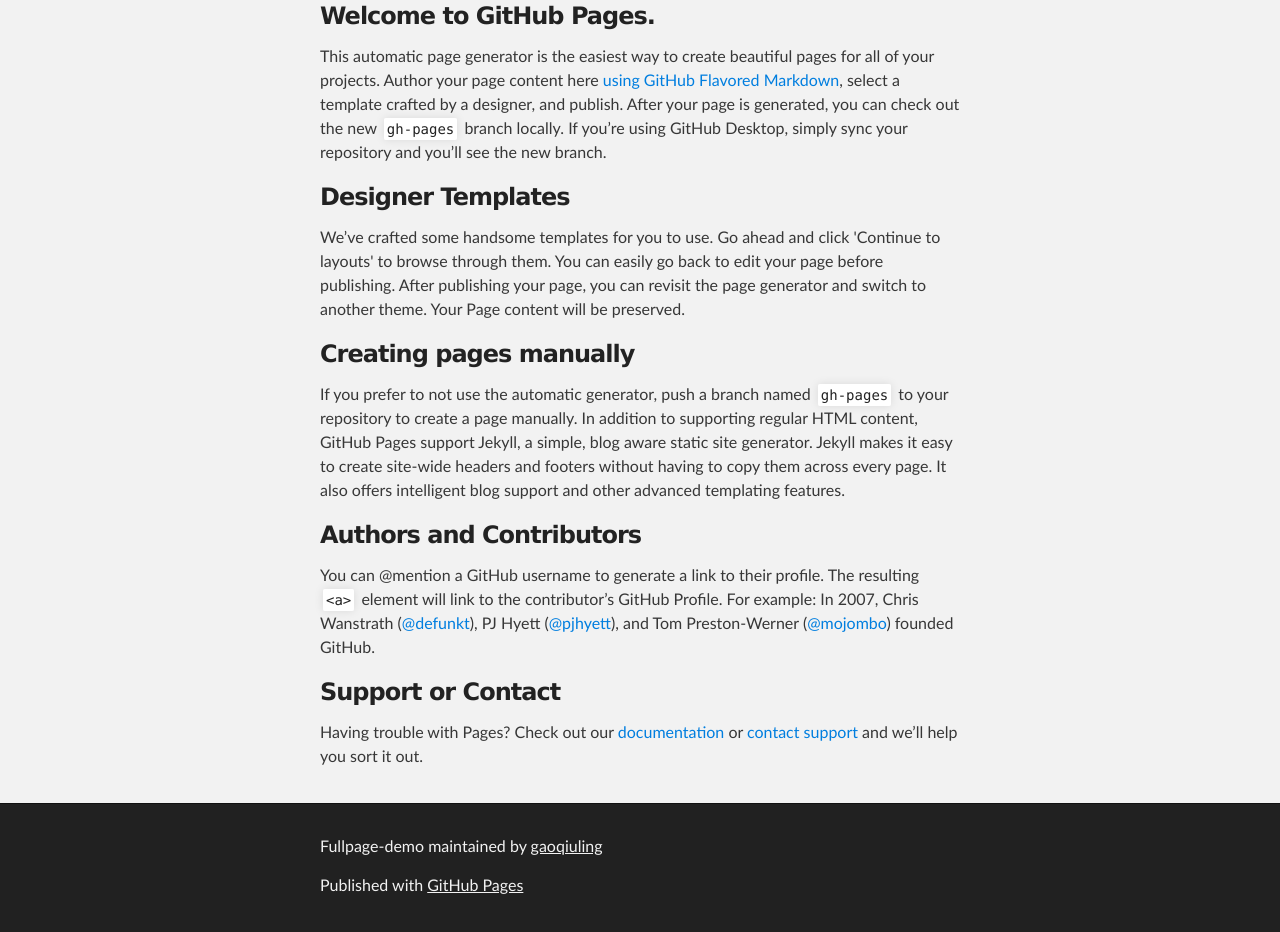
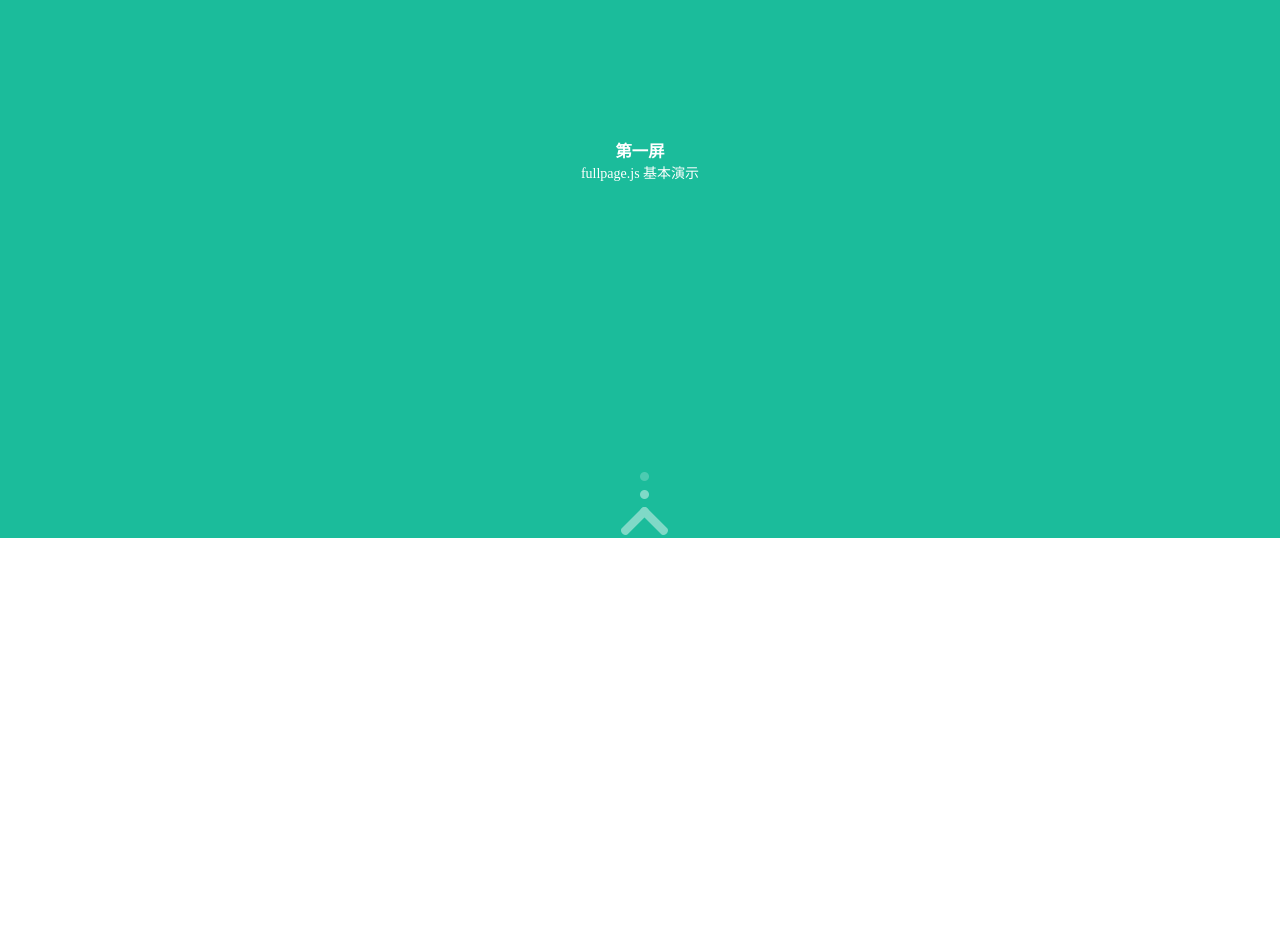
Before and after one commit to gaoqiuling/fullpage-demo, a plain HTML site: page index.html in a window 1280 px wide. Shown: the part 262-1194 px from the top of the page. After the commit the page ends 800 px from the top, so only its background shows below. Drawn offline with Linux system fonts and the light colour scheme.

Commit message:
revert
revert

```diff
--- a/index.html
+++ b/index.html
@@ -1,72 +1,53 @@
-<!DOCTYPE html>
-<html>
-
-  <head>
-    <meta charset='utf-8'>
-    <meta http-equiv="X-UA-Compatible" content="chrome=1">
-    <meta name="description" content="Fullpage-demo : 全屏滚动+几个动画效果">
-
-    <link rel="stylesheet" type="text/css" media="screen" href="stylesheets/stylesheet.css">
-
-    <title>Fullpage-demo</title>
+<!doctype html>
+<html lang="en" xmlns="http://www.w3.org/1999/html">
+<meta charset="UTF-8">
+<meta name="viewport" content="width=device-width,mininum-scale=1.0,maxmum-scale=1.0,user-scalable=no">
+<meta name="format-detection" content="telephone=no">
+<title>Document</title>
+<link rel="stylesheet" href="css/animate.css">
+<link rel="stylesheet" href="css/index.css">
+<script src="js/jquery-1.8.2.min.js"></script>
+<script src="js/jquery.fullPage.min.js"></script>
 </head>
-
 <body>
-
-    <!-- HEADER -->
-    <div id="header_wrap" class="outer">
-        <header class="inner">
-          <a id="forkme_banner" href="https://github.com/gaoqiuling/fullpage-demo">View on GitHub</a>
-
-          <h1 id="project_title">Fullpage-demo</h1>
-          <h2 id="project_tagline">全屏滚动+几个动画效果</h2>
-
-            <section id="downloads">
-              <a class="zip_download_link" href="https://github.com/gaoqiuling/fullpage-demo/zipball/master">Download this project as a .zip file</a>
-              <a class="tar_download_link" href="https://github.com/gaoqiuling/fullpage-demo/tarball/master">Download this project as a tar.gz file</a>
+<div class="wrapper">
+    <section class="section">
+        <div class="section1">
+            <div class="tip  flipInY animated">
+                <h3>第一屏</h3>
+                <p>fullpage.js 基本演示</p>
+            </div>
+            <div class="left slideInDown animated"></div>
+            <div class="arr-flow"></div>
+        </div>
     </section>
-        </header>
+    <section class="section">
+        <div class="section2">
+            <div class="tip">
+                <h3>第二屏</h3>
             </div>
-
-    <!-- MAIN CONTENT -->
-    <div id="main_content_wrap" class="outer">
-      <section id="main_content" class="inner">
-        <h3>
-<a id="welcome-to-github-pages" class="anchor" href="#welcome-to-github-pages" aria-hidden="true"><span aria-hidden="true" class="octicon octicon-link"></span></a>Welcome to GitHub Pages.</h3>
-
-<p>This automatic page generator is the easiest way to create beautiful pages for all of your projects. Author your page content here <a href="https://guides.github.com/features/mastering-markdown/">using GitHub Flavored Markdown</a>, select a template crafted by a designer, and publish. After your page is generated, you can check out the new <code>gh-pages</code> branch locally. If you’re using GitHub Desktop, simply sync your repository and you’ll see the new branch.</p>
-
-<h3>
-<a id="designer-templates" class="anchor" href="#designer-templates" aria-hidden="true"><span aria-hidden="true" class="octicon octicon-link"></span></a>Designer Templates</h3>
-
-<p>We’ve crafted some handsome templates for you to use. Go ahead and click 'Continue to layouts' to browse through them. You can easily go back to edit your page before publishing. After publishing your page, you can revisit the page generator and switch to another theme. Your Page content will be preserved.</p>
-
-<h3>
-<a id="creating-pages-manually" class="anchor" href="#creating-pages-manually" aria-hidden="true"><span aria-hidden="true" class="octicon octicon-link"></span></a>Creating pages manually</h3>
-
-<p>If you prefer to not use the automatic generator, push a branch named <code>gh-pages</code> to your repository to create a page manually. In addition to supporting regular HTML content, GitHub Pages support Jekyll, a simple, blog aware static site generator. Jekyll makes it easy to create site-wide headers and footers without having to copy them across every page. It also offers intelligent blog support and other advanced templating features.</p>
-
-<h3>
-<a id="authors-and-contributors" class="anchor" href="#authors-and-contributors" aria-hidden="true"><span aria-hidden="true" class="octicon octicon-link"></span></a>Authors and Contributors</h3>
-
-<p>You can @mention a GitHub username to generate a link to their profile. The resulting <code>&lt;a&gt;</code> element will link to the contributor’s GitHub Profile. For example: In 2007, Chris Wanstrath (<a href="https://github.com/defunkt" class="user-mention">@defunkt</a>), PJ Hyett (<a href="https://github.com/pjhyett" class="user-mention">@pjhyett</a>), and Tom Preston-Werner (<a href="https://github.com/mojombo" class="user-mention">@mojombo</a>) founded GitHub.</p>
-
-<h3>
-<a id="support-or-contact" class="anchor" href="#support-or-contact" aria-hidden="true"><span aria-hidden="true" class="octicon octicon-link"></span></a>Support or Contact</h3>
-
-<p>Having trouble with Pages? Check out our <a href="https://help.github.com/pages">documentation</a> or <a href="https://github.com/contact">contact support</a> and we’ll help you sort it out.</p>
+        </div>
+    </section>
+    <section class="section">
+        <div class="section3">
+            <div class="tip">
+                <h3>第三屏</h3>
+            </div>
+        </div>
+    </section>
+    <section class="section">
+        <div class="section4">
+            <div class="tip">
+                <h3>第四屏</h3>
+                <p>这是最后一屏</p>
+            </div>
+        </div>
     </section>
 </div>
-
-    <!-- FOOTER  -->
-    <div id="footer_wrap" class="outer">
-      <footer class="inner">
-        <p class="copyright">Fullpage-demo maintained by <a href="https://github.com/gaoqiuling">gaoqiuling</a></p>
-        <p>Published with <a href="https://pages.github.com">GitHub Pages</a></p>
-      </footer>
-    </div>
-
-
-
+<script type="text/javascript">
+    $(function () {
+        $('.wrapper').fullpage({ anchors: ['1', '2', '3', '4'] });
+    })
+</script>
 </body>
 </html>
```
Lines whose indentation alone changed are shown as unchanged.
